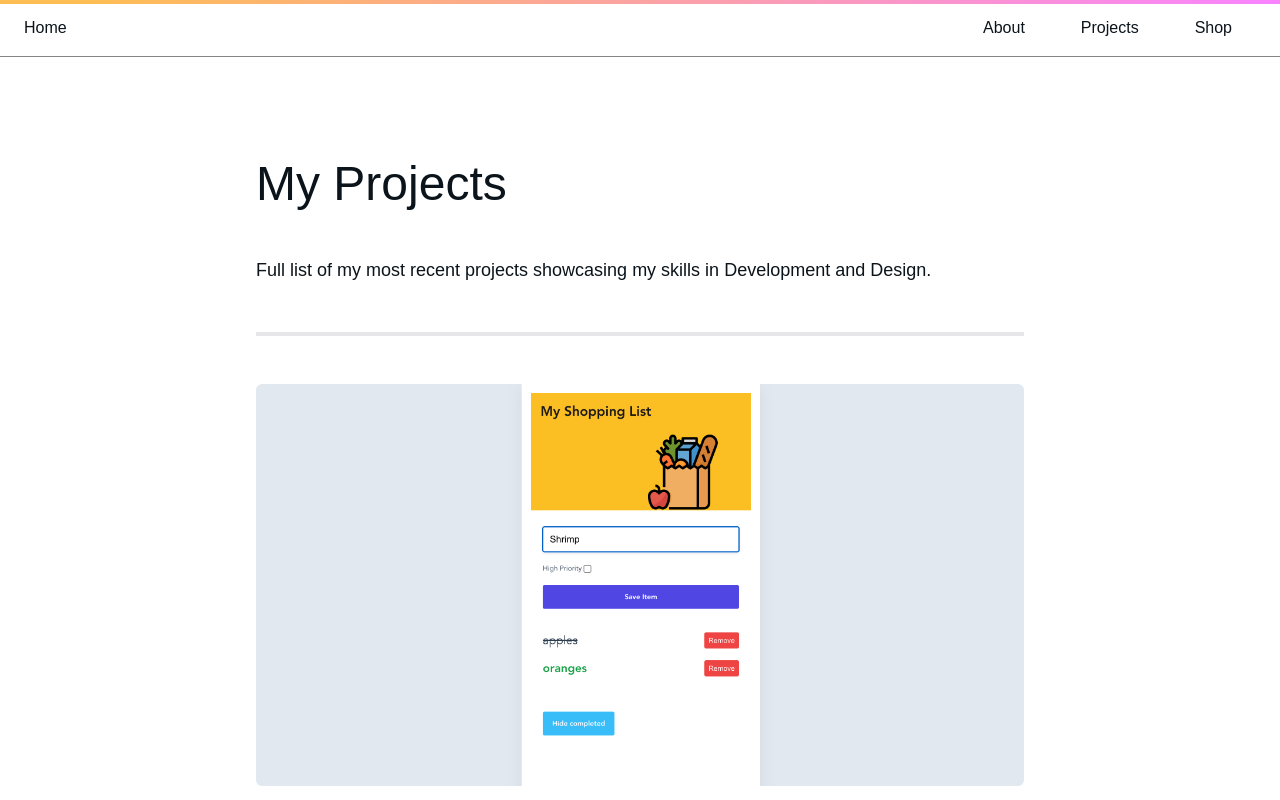
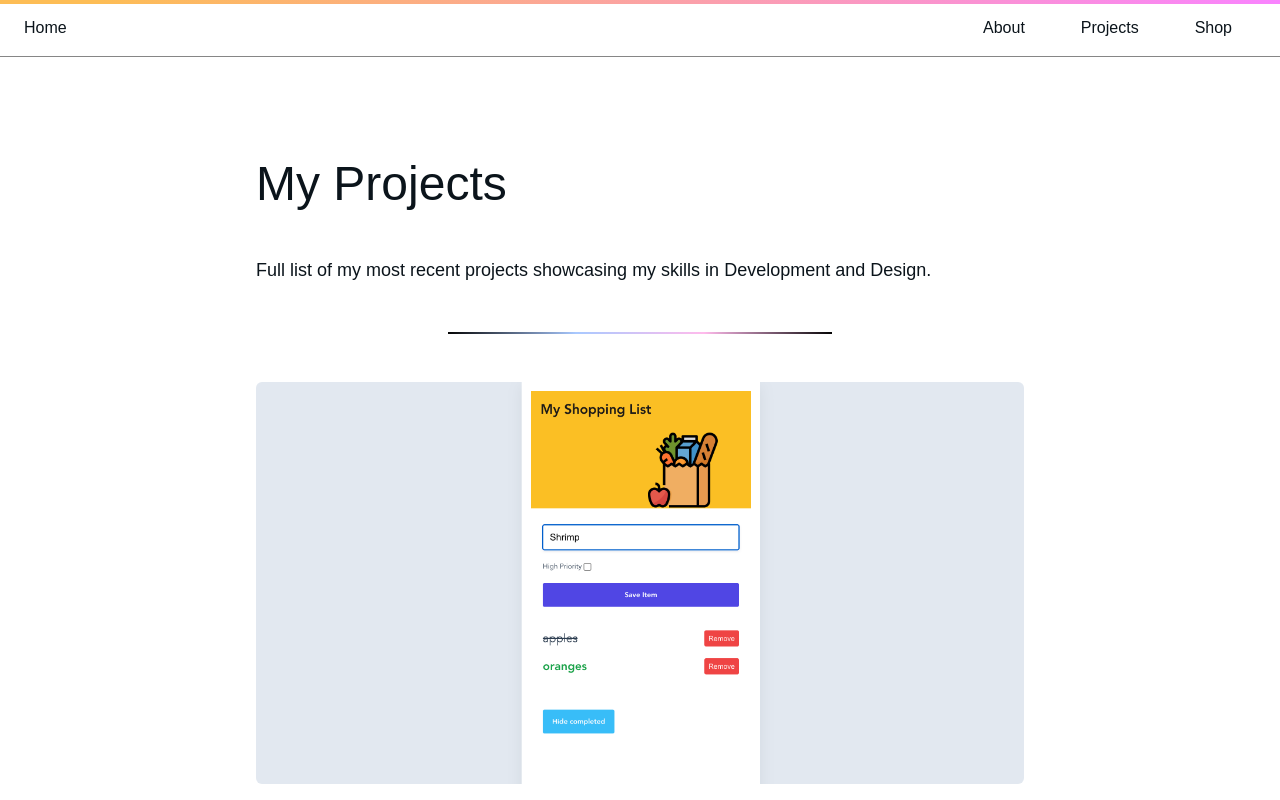
Before and after one commit to CodingGabe/port-23, a Nuxt app: page /projects in a window 1280 px wide. Shown: the top 800 px of the page. Built offline with nearby package versions, Linux system fonts and the light colour scheme; a web font is replaced by a local one.

Commit message:
add cool new line break to projects page

```diff
--- a/pages/projects.vue
+++ b/pages/projects.vue
@@ -5,7 +5,7 @@
       <div class="flex flex-col gap-8 w-full lg:gap-12">
         <h1 class="text-2xl sm:text-3xl md:text-5xl">My Projects</h1>
         <p class="text-md lg:text-lg slg:leading-8 leading-relaxed">Full list of my most recent projects showcasing my skills in Development and Design.</p>
-        <hr class="border-0 opacity-25 h-[4px] bg-zinc-400">
+        <div class="w-full h-[2px] lg:w-96 mx-auto" style="background: linear-gradient(90deg, #050505,#A9C9FF,#FFBBEC,#050505);"></div>
         <!-- Projects container -->
         <div class="flex flex-col items-center justify-center gap-28">
           <!-- Project -->
```
